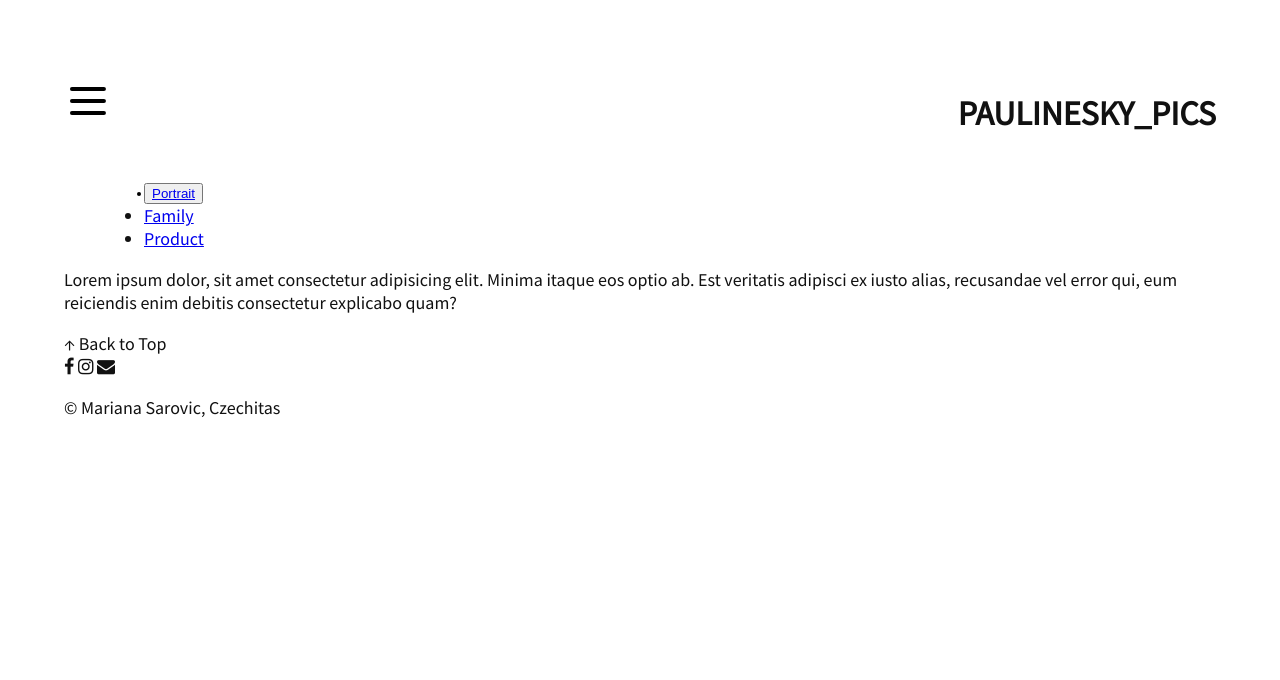
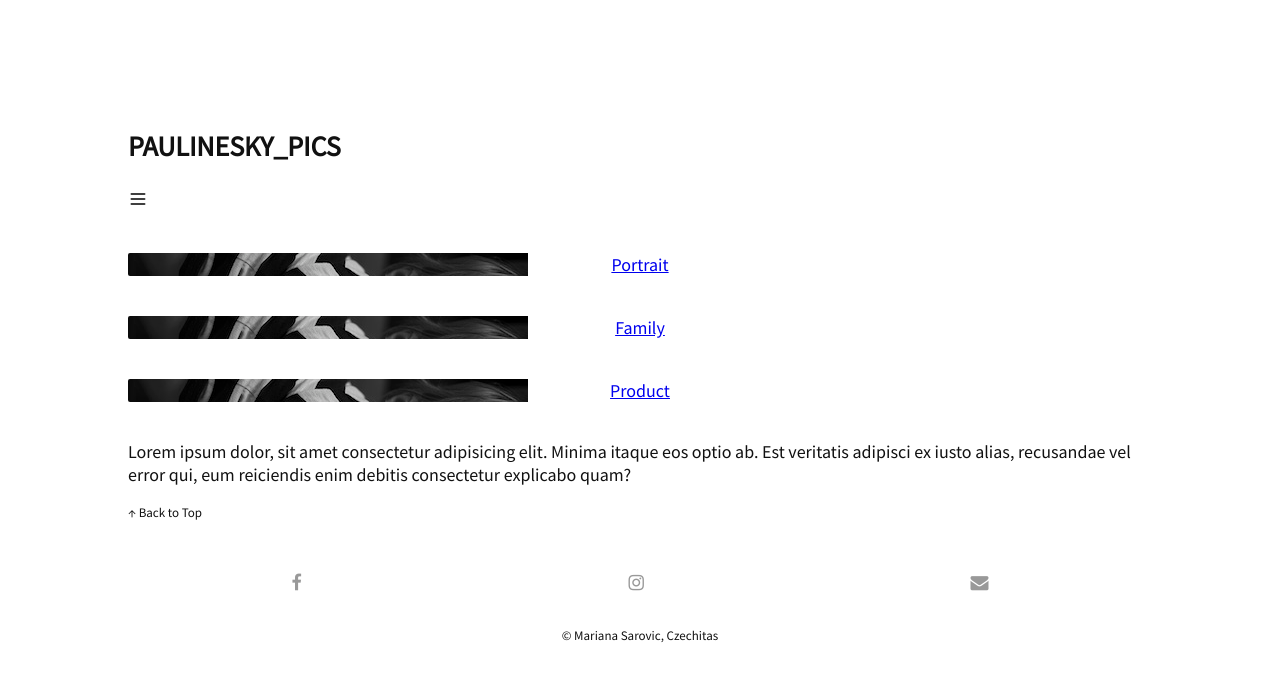
Before and after one commit to Maree13/Finalni_projekt, an Eleventy site: page index.html in a window 1280 px wide. Built offline with nearby package versions, Linux system fonts and the light colour scheme; Eleventy itself is replaced by a stand-in of ours; files that its build step writes are made by us from their sources.

Commit message:
footer edited

```diff
--- a/SCSS/style.scss
+++ b/SCSS/style.scss
@@ -3,7 +3,7 @@ $secondary-color: #999999;
 $font-size-text: 18px;
 $font: 'Source Sans Pro', sans-serif;
 $text-transform: uppercase;
-$background-color:#F2F5F8;
+$background-color: whitesmoke;
 
 
 
@@ -15,16 +15,21 @@ body {
   font-size: $font-size-text;
   font-family: $font;
   color: $primary-color;
-  margin: 5%;
+  margin: 10%;
 }
 
 //header - menu
 
 .section__header {
-  display: flex;
-  justify-content: space-between;
-  align-items:baseline;
-  flex-direction: row-reverse;
+  //display: flex;
+  //justify-content: space-between;
+  //align-items:baseline;
+  //flex-direction: row-reverse;
+}
+
+.header__title {
+  padding-left: 0px;
+  font-size: 28px;
 }
   /*justify-content: space-between;
   align-items: baseline;
@@ -35,6 +40,11 @@ body {
 /* .menu__checkbox:checked + label {
   color: $primary-color;
 } */
+
+.svg__icon {
+  width: 20px;
+  height: auto;
+}
 
 .menu__checkbox {
   //display:none;
@@ -56,6 +66,7 @@ body {
 
 .menu__checkbox:checked ~ .menu__list--main {
   display: block;
+  z-index: 2;
 }
 
 .menu__link--main {
@@ -77,71 +88,73 @@ body {
 
 /* menu extra  */
 
-.menu__item--extra {
-  background-image: ;
+.menu--extra {
+  padding: 0;
+  margin-left: 0;
 }
 
-/*.menu__box {
-  display: inline-block;
-  width: 34px;
-  height: 34px;
-  border: 3px solid $primary-color;
-  border-radius: 3px;
-  border-style:solid;
-  font-size: 34px;
+.menu__list--extra {
+  display: flex;
+  width: 100%;
+  flex-direction: column;
+  text-align: center;
+  flex-basis: 1 1 auto;
+  width: 100%;
+  padding-left: 0;
 }
 
-.text {
-  margin-top: 10px;
-  display: none;
+.menu__item--extra {
+  text-decoration: none;
+  list-style-type: none;
+  color: $background-color;
+  background-image: url(/images/background-images/image01.jpg);
+  background-repeat: no-repeat;
+  margin: 20px 0;
+  border-radius: 2px;
 }
 
-.check:checked ~ .text {
-  display: block;
+
+h1 {
+  font-size: 28px;
+  text-transform: $text-transform;
 }
-
-// menu main
-
-.menu--main {
-  color: $secondary-color;
-  display: flex;
-  justify-content: space-around;
-}
-//.menu__list--main {
- // display: flex;
- // justify-content: space-around;
-//}
-
-//.menu__item--main {
-  .button__menu--main {
-  list-style-type: none;
-  text-transform: $text-transform;
-  color: $primary-color;
-} */
-
-/*a:link {
-  text-decoration:none;
-}*/
-
-//end of header - menu
-
-h1,
 h2,
 .menu__toggler {
   color: $primary-color;
-  text-transform: $text-transform;
-  font-size: 34px;
+  //text-transform: $text-transform;
+  font-size: 22px;
 }
+
+//end of header - menu
 
 // footer
 
 .footer__back-to-top {
-  font-size: $font-size-text;
+  font-size: small;
+  color: $secondary-color;
 }
 
+
 .fa {
+  color: $secondary-color;
+  text-decoration: none;
+}
+
+a.fa:hover {
+  font-size: 38px;
   color: $primary-color;
-  text-decoration: none;
+}
+
+.footer__social {
+  display: flex;
+  justify-content: space-around;
+  margin-top: 50px;
+}
+
+.footer__copy {
+  font-size: small;
+  text-align: center;
+  padding: 20px;
 }
 
 //gallery
--- a/_includes/sablona.njk
+++ b/_includes/sablona.njk
@@ -26,7 +26,7 @@
           <input type="checkbox" class="menu__checkbox" id="menu-checkbox">
 
           <label for="menu-checkbox" class="menu__toggler"><svg class="svg__icon" width="48" height="48" viewBox="0 0 48 48" fill="none" xmlns="http://www.w3.org/2000/svg">
-                <rect width="48" height="48" fill="white" fill-opacity="0.01"/>
+                <rect width="34" height="34" fill="white" fill-opacity="0.01"/>
                 <path d="M7.94977 11.9498H39.9498" stroke="black" stroke-width="4" stroke-linecap="round" stroke-linejoin="round"/>
                 <path d="M7.94977 23.9498H39.9498" stroke="black" stroke-width="4" stroke-linecap="round" stroke-linejoin="round"/>
                 <path d="M7.94977 35.9498H39.9498" stroke="black" stroke-width="4" stroke-linecap="round" stroke-linejoin="round"/>
@@ -76,9 +76,15 @@
     </section>
 
     <section class="footer__social">
-      <a href="https://www.facebook.com/paulina.brizekova" class="fa fa-facebook"></a>
-      <a href="https://www.instagram.com/paulinesky_pics/" class="fa fa-instagram"></a>
-      <a href="mailto:paulina.skytova@gmail.com" class="fa fa-envelope"></a>
+      <div class="footer__fa-facebook">
+        <a href="https://www.facebook.com/paulina.brizekova" class="fa fa-facebook"></a>
+      </div>
+      <div class="footer__fa-facebook">
+        <a href="https://www.instagram.com/paulinesky_pics/" class="fa fa-instagram"></a>
+      </div>
+      <div class="footer__fa-instagram">
+        <a href="mailto:paulina.skytova@gmail.com" class="fa fa-envelope"></a>
+      </div>
     </section>
 
 
--- a/index.html
+++ b/index.html
@@ -9,7 +9,7 @@ title: Work
 
     <menu class="menu--extra">
       <ul class="menu__list--extra">
-        <button><li class="menu__item--extra"><a href="/portrait/">Portrait</a></li></button>
+        <li class="menu__item--extra"><a href="/portrait/">Portrait</a></li>
         <li class="menu__item--extra"><a href="/family/">Family</a></li>
         <li class="menu__item--extra"><a href="/product/">Product</a></li>
       </ul>
```
Also changed, not shown: SCSS/style.css, css/style.css, images/background-images/image01.jpg (added), 2 other files.
